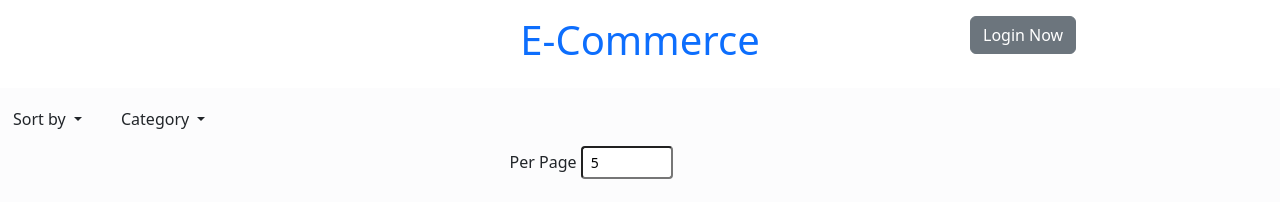
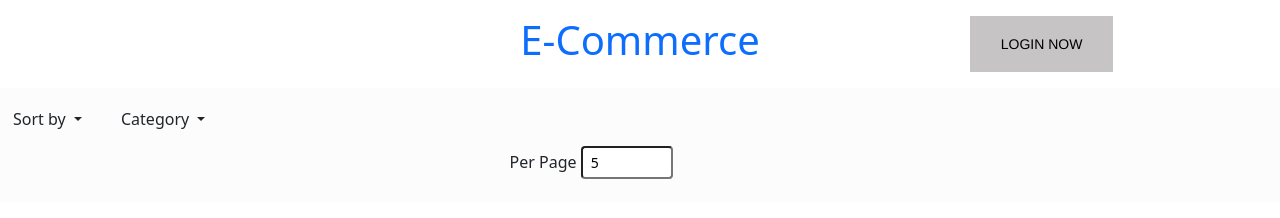
Before and after one commit to geekydeepam/Ecommerce_Project_JSON-Server, a plain HTML site: page index.html in a window 1280 px wide. Drawn offline with nearby package versions, Linux system fonts and the light colour scheme; no server answers; a web font is replaced by a local one.

Commit message:
just push

```diff
--- a/Addnew/addnew.js
+++ b/Addnew/addnew.js
@@ -40,7 +40,7 @@ function InsertData()
         rating,
     }
 
-    PostData(Product) //post in Product JSON end-point
+    PostDatainProduct(Product) //post in Product JSON end-point
     PostinCat(Category,Product) //post in Category end point
 }
 
@@ -80,7 +80,7 @@ function InsertData()
     }
 }
 
-async function  PostData(params) {
+async function  PostDatainProduct(params) {
     try{
         await fetch("http://localhost:3000/Products",{
             method:"POST",
--- a/Login/login.js
+++ b/Login/login.js
@@ -39,6 +39,8 @@ async function Login() {
                     }
                     else if(role==="admin")
                     {
+                        let userdata=[actualdata]
+                        localStorage.setItem("Admin",JSON.stringify(userdata))
                         window.location.href="../admin/admin.html"
                     }
                 }
--- a/script.js
+++ b/script.js
@@ -20,7 +20,7 @@ let cat_name=document.getElementById("cat_name")
 
 if(userdata===null)
 {
-idname.innerHTML="<a href=\"Login/login.html\" class=\"text-decoration-none btn btn-secondary\">Login Now</a>"
+idname.innerHTML="<a href=\"Login/login.html\" class=\"button-48\"><span class=\"text\">Login Now</span></a>"
 userbtn.setAttribute("hidden","true")
 }
 else
--- a/style.css
+++ b/style.css
@@ -95,3 +95,63 @@
 #lblName,#lblc{
 
 }
+
+/* button Login  */
+.button-48 {
+    appearance: none;
+    background-color: #c6c4c4;
+    border-width: 0;
+    box-sizing: border-box;
+    color: #000000;
+    cursor: pointer;
+    display: inline-block;
+    font-family: Clarkson,Helvetica,sans-serif;
+    font-size: 14px;
+    font-weight: 500;
+    letter-spacing: 0;
+    line-height: 1em;
+    margin: 0;
+    opacity: 1;
+    outline: 0;
+    padding: 1.5em 2.2em;
+    position: relative;
+    text-align: center;
+    text-decoration: none;
+    text-rendering: geometricprecision;
+    text-transform: uppercase;
+    transition: opacity 300ms cubic-bezier(.694, 0, 0.335, 1),background-color 100ms cubic-bezier(.694, 0, 0.335, 1),color 100ms cubic-bezier(.694, 0, 0.335, 1);
+    user-select: none;
+    -webkit-user-select: none;
+    touch-action: manipulation;
+    vertical-align: baseline;
+    white-space: nowrap;
+  }
+
+  .button-48:before {
+    animation: opacityFallbackOut .5s step-end forwards;
+    backface-visibility: hidden;
+    background-color: #ffffff;
+    clip-path: polygon(-1% 0, 0 0, -25% 100%, -1% 100%);
+    content: "";
+    height: 100%;
+    left: 0;
+    position: absolute;
+    top: 0;
+    transform: translateZ(0);
+    transition: clip-path .5s cubic-bezier(.165, 0.84, 0.44, 1), -webkit-clip-path .5s cubic-bezier(.165, 0.84, 0.44, 1);
+    width: 100%;
+  }
+
+  .button-48:hover:before {
+    animation: opacityFallbackIn 0s step-start forwards;
+    clip-path: polygon(0 0, 101% 0, 101% 101%, 0 101%);
+  }
+
+  .button-48:after {
+    background-color: #FFFFFF;
+  }
+
+  .button-48 span {
+    z-index: 1;
+    position: relative;
+  }
```
Also changed, not shown: Addnew/addnew.html (+1 -1 lines), Cart/cart.html (+1 -1 lines), Edit/Edit.html (+1 -1 lines), Login/login.html (+2 -2 lines), admin/admin.html (+12 -0 lines), admin/admin.js (+37 -7 lines), button.html (added, +14 -0 lines), db.json (+25 -1 lines), admin/admin.css (line endings or trailing spaces).
